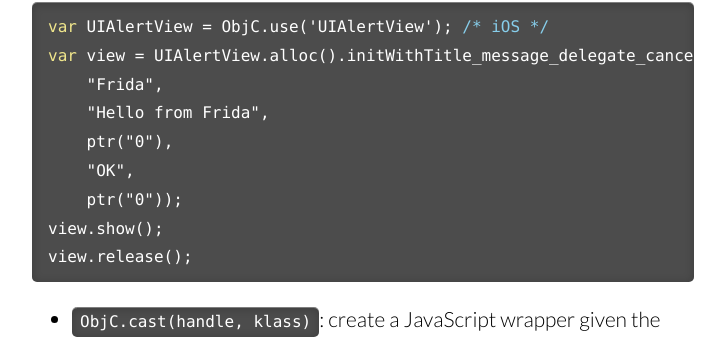
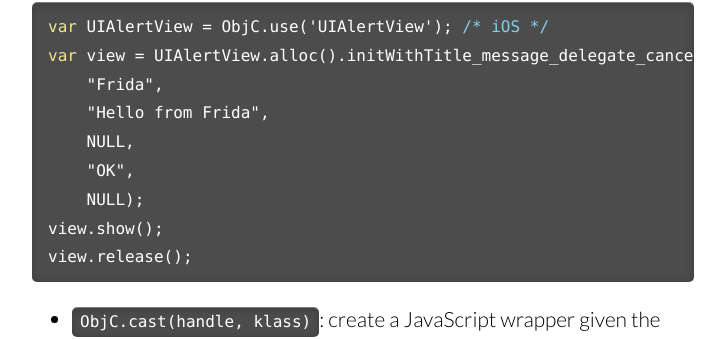
Before and after one commit to frida/frida-website, a Jekyll site: the page built from docs/javascript-api.md, in a window 1280 px wide and 900 px high, scrolled down 16883 px. Shown: the part 128-467 px from the top of the window, without its empty margins (179-904 px from the left). Built offline with Jekyll 4.4.1, drawn with Linux system fonts in a browser that asks for light colours; some web fonts are replaced.

Commit message:
Use NULL instead of ptr("0") in example

```diff
--- a/docs/javascript-api.md
+++ b/docs/javascript-api.md
@@ -596,9 +596,9 @@ var UIAlertView = ObjC.use('UIAlertView'); /* iOS */
 var view = UIAlertView.alloc().initWithTitle_message_delegate_cancelButtonTitle_otherButtonTitles_(
     "Frida",
     "Hello from Frida",
-    ptr("0"),
+    NULL,
     "OK",
-    ptr("0"));
+    NULL);
 view.show();
 view.release();
 {% endhighlight %}
```
